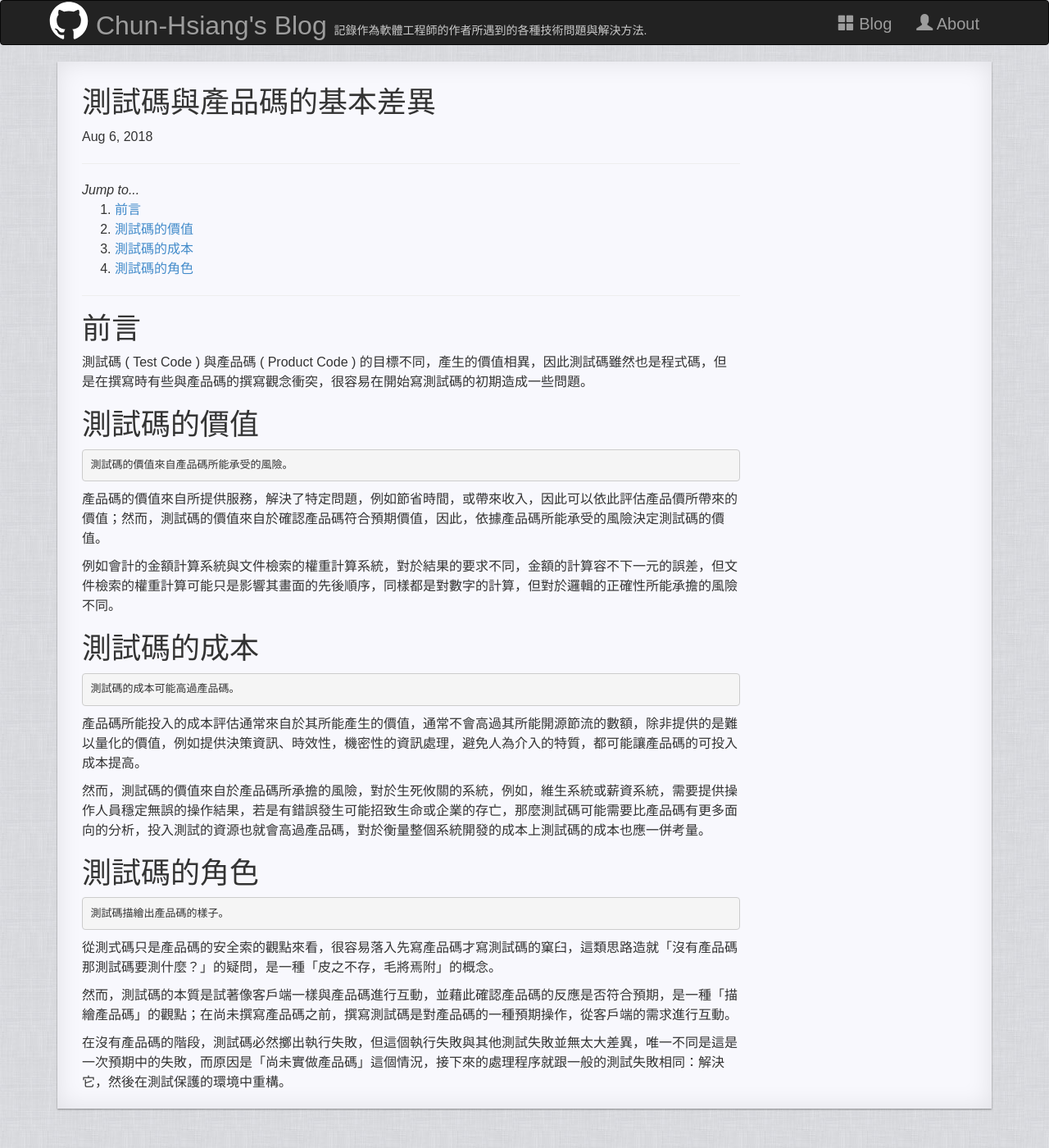
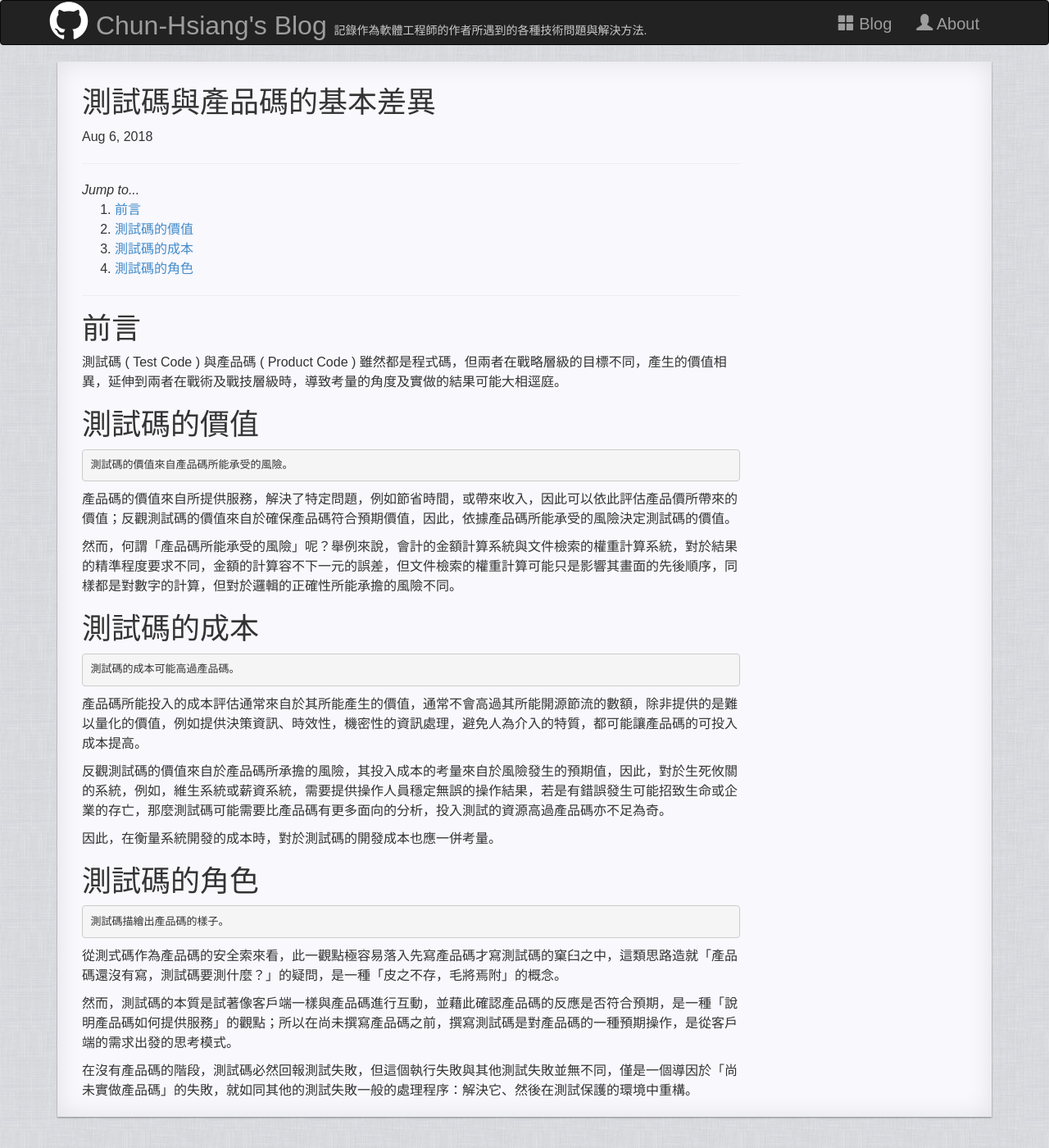
Before and after one commit to No129/No129.github.io, a Jekyll site: the page built from _posts/QA-Weekly/2018-08-06-[QA]-002-TestCodeVsProductCode.md, in a window 1280 px wide and 1400 px high. Shown: the whole window at 82% size. Built offline with Jekyll 4.4.1, drawn with Linux system fonts in a browser that asks for light colours; nearby versions of some CDN libraries.

Commit message:
Update 2018-08-06

```diff
--- a/_posts/QA-Weekly/2018-08-06-[QA]-002-TestCodeVsProductCode.md
+++ b/_posts/QA-Weekly/2018-08-06-[QA]-002-TestCodeVsProductCode.md
@@ -9,16 +9,15 @@ last_modified_at: 2018-08-06 23:59:59 UTC+8
 
 # 前言
 
-測試碼 ( Test Code ) 與產品碼 ( Product Code ) 的目標不同，產生的價值相異，因此測試碼雖然也是程式碼，但是在撰寫時有些與產品碼的撰寫觀念衝突，很容易在開始寫測試碼的初期造成一些問題。
-
+測試碼 ( Test Code ) 與產品碼 ( Product Code ) 雖然都是程式碼，但兩者在戰略層級的目標不同，產生的價值相異，延伸到兩者在戰術及戰技層級時，導致考量的角度及實做的結果可能大相逕庭。
 
 # 測試碼的價值
 
     測試碼的價值來自產品碼所能承受的風險。
 
-產品碼的價值來自所提供服務，解決了特定問題，例如節省時間，或帶來收入，因此可以依此評估產品價所帶來的價值；然而，測試碼的價值來自於確認產品碼符合預期價值，因此，依據產品碼所能承受的風險決定測試碼的價值。
+產品碼的價值來自所提供服務，解決了特定問題，例如節省時間，或帶來收入，因此可以依此評估產品價所帶來的價值；反觀測試碼的價值來自於確保產品碼符合預期價值，因此，依據產品碼所能承受的風險決定測試碼的價值。
 
-例如會計的金額計算系統與文件檢索的權重計算系統，對於結果的要求不同，金額的計算容不下一元的誤差，但文件檢索的權重計算可能只是影響其畫面的先後順序，同樣都是對數字的計算，但對於邏輯的正確性所能承擔的風險不同。
+然而，何謂「產品碼所能承受的風險」呢？舉例來說，會計的金額計算系統與文件檢索的權重計算系統，對於結果的精準程度要求不同，金額的計算容不下一元的誤差，但文件檢索的權重計算可能只是影響其畫面的先後順序，同樣都是對數字的計算，但對於邏輯的正確性所能承擔的風險不同。
 
 # 測試碼的成本
 
@@ -26,14 +25,16 @@ last_modified_at: 2018-08-06 23:59:59 UTC+8
 
 產品碼所能投入的成本評估通常來自於其所能產生的價值，通常不會高過其所能開源節流的數額，除非提供的是難以量化的價值，例如提供決策資訊、時效性，機密性的資訊處理，避免人為介入的特質，都可能讓產品碼的可投入成本提高。
 
-然而，測試碼的價值來自於產品碼所承擔的風險，對於生死攸關的系統，例如，維生系統或薪資系統，需要提供操作人員穩定無誤的操作結果，若是有錯誤發生可能招致生命或企業的存亡，那麼測試碼可能需要比產品碼有更多面向的分析，投入測試的資源也就會高過產品碼，對於衡量整個系統開發的成本上測試碼的成本也應一併考量。
+反觀測試碼的價值來自於產品碼所承擔的風險，其投入成本的考量來自於風險發生的預期值，因此，對於生死攸關的系統，例如，維生系統或薪資系統，需要提供操作人員穩定無誤的操作結果，若是有錯誤發生可能招致生命或企業的存亡，那麼測試碼可能需要比產品碼有更多面向的分析，投入測試的資源高過產品碼亦不足為奇。
+
+因此，在衡量系統開發的成本時，對於測試碼的開發成本也應一併考量。
 
 # 測試碼的角色
 
     測試碼描繪出產品碼的樣子。
 
-從測式碼只是產品碼的安全索的觀點來看，很容易落入先寫產品碼才寫測試碼的窠臼，這類思路造就「沒有產品碼那測試碼要測什麼？」的疑問，是一種「皮之不存，毛將焉附」的概念。
+從測式碼作為產品碼的安全索來看，此一觀點極容易落入先寫產品碼才寫測試碼的窠臼之中，這類思路造就「產品碼還沒有寫，測試碼要測什麼？」的疑問，是一種「皮之不存，毛將焉附」的概念。
 
-然而，測試碼的本質是試著像客戶端一樣與產品碼進行互動，並藉此確認產品碼的反應是否符合預期，是一種「描繪產品碼」的觀點；在尚未撰寫產品碼之前，撰寫測試碼是對產品碼的一種預期操作，從客戶端的需求進行互動。
+然而，測試碼的本質是試著像客戶端一樣與產品碼進行互動，並藉此確認產品碼的反應是否符合預期，是一種「說明產品碼如何提供服務」的觀點；所以在尚未撰寫產品碼之前，撰寫測試碼是對產品碼的一種預期操作，是從客戶端的需求出發的思考模式。
 
-在沒有產品碼的階段，測試碼必然擲出執行失敗，但這個執行失敗與其他測試失敗並無太大差異，唯一不同是這是一次預期中的失敗，而原因是「尚未實做產品碼」這個情況，接下來的處理程序就跟一般的測試失敗相同：解決它，然後在測試保護的環境中重構。
+在沒有產品碼的階段，測試碼必然回報測試失敗，但這個執行失敗與其他測試失敗並無不同，僅是一個導因於「尚未實做產品碼」的失敗，就如同其他的測試失敗一般的處理程序：解決它、然後在測試保護的環境中重構。
```
Also changed, not shown: _posts/QA-Weekly/AssertType.md (+7 -3 lines), _posts/QA-Weekly/Class.md (+20 -5 lines), _posts/QA-Weekly/SOP-General.md (+3 -0 lines).
